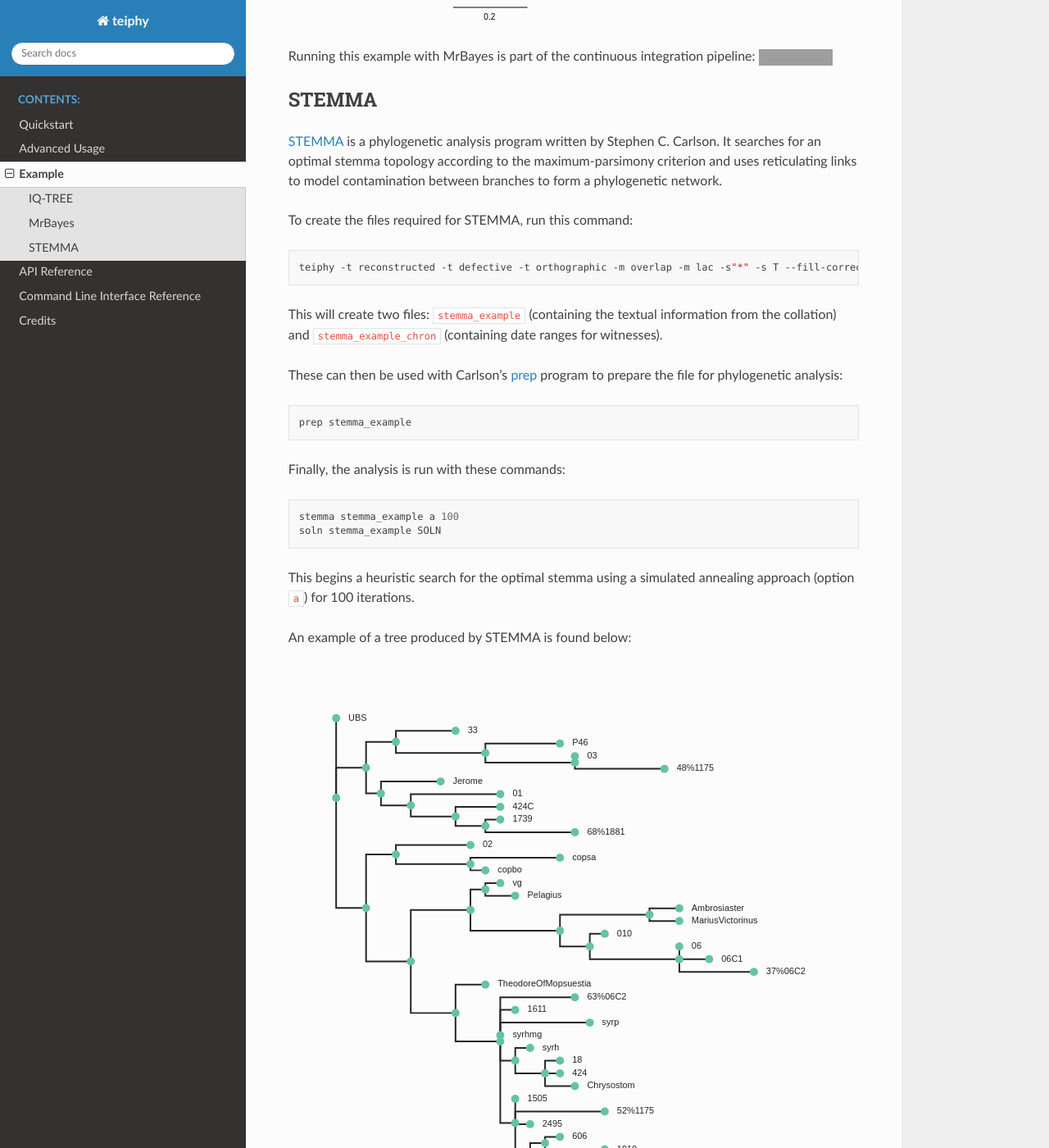
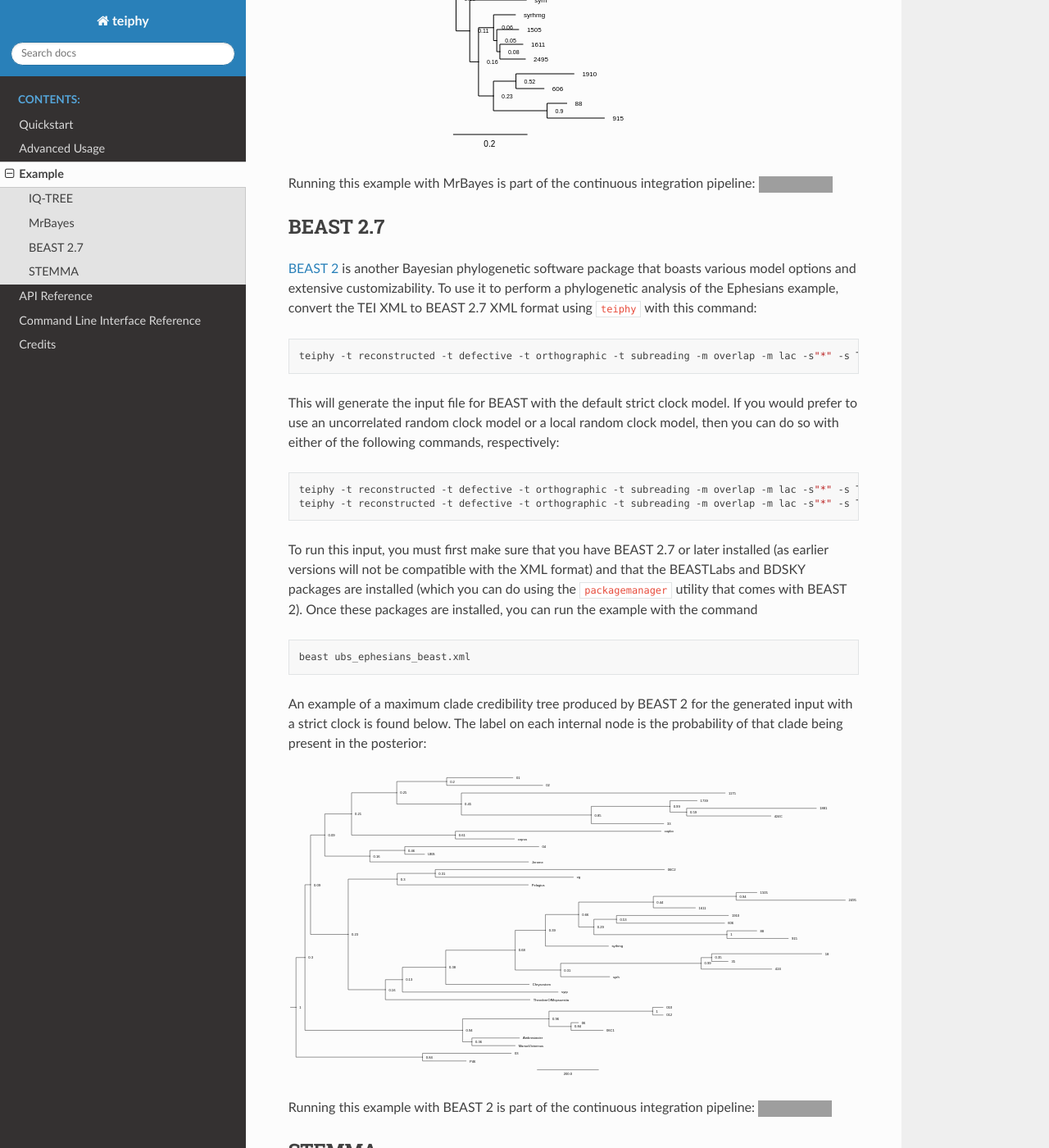
Before and after one commit to jjmccollum/teiphy, a Sphinx documentation site: the page built from docs/example.rst, in a window 1280 px wide and 1400 px high, scrolled down 3940 px. Shown: the whole window at 82% size. Built offline with Sphinx 7.4.7 and the Read the Docs theme 2.0.0, drawn with Linux system fonts in a browser that asks for light colours; pages that are not in the unit, such as notebooks, are missing from menus; some of the changed text lies outside the part shown; grey boxes are pictures that could not be loaded.

Commit message:
:abc: Finished updating documentation for latest features

```diff
--- a/docs/advanced.rst
+++ b/docs/advanced.rst
@@ -186,15 +186,40 @@ attribute.
 For NEXUS output, the character states for each witness are encoded using
 ``StatesFormat=StatesPresent`` by default, meaning that each non-missing character is
 represented by a single symbol or by a set of symbols between braces (in the case of ambiguous readings).
-But if you want to encode the character states for each witness using ``StatesFormat=Frequency``,
+An example of this encoding is the following: ``P46 1003110?001011000200100001000100001{01}0100``.
+This setting produces more compact outputs and is the expected states format for PAUP* and most other programs.
+The downside is that it cannot accommodate degrees of certainty in ambiguous readings.
+
+If you want your NEXUS output to contain the character states for each witness using ``StatesFormat=Frequency``,
 with each character represented by a vector of frequencies for each reading/state, you can do this with the ``--frequency`` option to ``teiphy``.
 For unambiguous readings, the corresponding state vector will have a value of 1 for a single
-reading/state; for simple ambiguous readings encoded as ``witDetail`` elements
+reading/state.
+For simple ambiguous readings encoded as ``witDetail`` elements
 with the potential readings specified in the ``@target`` attribute,
 the state vector will have a value of 1 for each specified reading/state;
 and for ``witDetail`` elements containing ``certainty``
 elements with varying ``@degree`` attributes,
 the ``@degree`` value for each specified reading will be copied to the state vector.
+With this setting in the NEXUS output, the sequence for witness P46 would look as follows:
+
+::
+
+    P46
+        (0:0.0000 1:1.0000)
+        (0:1.0000 1:0.0000 2:0.0000)
+        (0:1.0000 1:0.0000)
+        (0:0.0000 1:0.0000 2:0.0000 3:1.0000)
+        (0:0.0000 1:1.0000)
+        (0:0.0000 1:1.0000)
+        (0:1.0000 1:0.0000 2:0.0000 3:0.0000)
+        ?
+        (0:1.0000 1:0.0000 2:0.0000 3:0.0000 4:0.0000 5:0.0000)
+        ...
+        (0:0.0148 1:0.9852)
+        (0:1.0000 1:0.0000)
+        (0:0.0000 1:1.0000)
+        (0:1.0000 1:0.0000)
+        (0:1.0000 1:0.0000)
 
 For current phylogenetic software that accepts NEXUS input, the ``StatesFormat=Frequency`` setting is not supported,
 so for most output formats, ``witDetail`` elements containing ``certainty``
@@ -203,7 +228,8 @@ with a 1 for every reading covered by a ``certainty`` element.
 For formats that do not even support ambiguities with specified target states,
 ambiguous ``witDetail`` elements, with or without ``certainty`` elements,
 will be mapped to missing states (i.e., the ``?`` symbol).
-At this time, only BEAST 2 supports tip likelihoods, so ``certainty`` values are preserved in BEAST 2.7 XML outputs.
+For NEXUS outputs with the default ``StatesPresent`` encoding, you can also include the ``--ambiguous-as-missing`` flag if you want to coerce all ambiguous states to be encoded as missing states.
+Since BEAST 2 supports tip likelihoods, ``certainty`` values are preserved in BEAST 2.7 XML outputs by default.
 
 Lacunae and Other Missing Data
 ------------------------------
@@ -421,15 +447,19 @@ as in the following examples:
 
 As part of the Bayesian phylogenetic analysis, the distributions of the tip dates for witnesses with date ranges will also be estimated.
 
+Tip dates are also used by ``teiphy`` in converting TEI XML to inputs to the STEMMA program, as STEMMA uses date ranges to constrain the relationships between witnesses that it will consider.
+
 Root Frequencies and Substitution Models
 ----------------------------------------
 
 Since BEAST's XML input format supports phylogenetic analogues of intrinsic probabilities
-(i.e., probabilities of certain readings being authorial)
-and transcriptional probabilities (i.e., probabilities of scribes and readers changing some readings into others)
+(i.e., the probability that a given reading is authorial)
+and transcriptional probability (i.e., the probability that one reading would give rise to another according to common mechanisms of scribal error or innovation)
 in the forms of root frequencies at variation units
 and rate variables used in the substitution models of variation units,
 ``teiphy`` can map TEI XML encodings of these judgments to the appropriate elements in BEAST 2.7 XML.
+
+To encode intrinsic probabilities in a consistent and rigorous way, you can define discrete odds categories with fixed values as analytic tags using code like the following:
 
 .. code:: xml
 
@@ -459,6 +489,9 @@ and rate variables used in the substitution models of variation units,
         </interp>
     </interpGrp>
 
+The specified odds values are defined in the ``@degree`` attributes of ``certainty`` elements.
+These categories can be used to define the relative probabilities of variant readings in a given variation unit under a ``note`` element in that unit using ``relation`` elements as follows:
+
 .. code:: xml
 
     <listRelation type="intrinsic">
@@ -466,6 +499,12 @@ and rate variables used in the substitution models of variation units,
         <relation active="2" passive="3" ana="#EqualRating"/>
         <relation active="3" passive="4" ana="#EqualRating"/>
     </listRelation>
+
+In terms of the analytic categories defined above, this list of ``relation`` elements indicates that reading 1 is nineteen times more likely to be authorial than reading 2, and readings 2 and 3 are equally likely.
+This results in root frequencies of 0.9048, 0.0476, and 0.0476.
+If no such set of relations is specified, then the root frequencies are set according to a uniform distribution by default.
+
+If you wish to incorporate transcriptional probabilities for different classes of scribal changes into your analysis, you may do so by defining analytic tags for rate parameters as follows:
 
 .. code:: xml
 
@@ -504,6 +543,12 @@ and rate variables used in the substitution models of variation units,
         </interp>
     </interpGrp>
 
+If you wish to specify fixed rates for these transcriptional change classes, then you can do so using ``certainty`` elements
+as in the definitions of the intrinsic odds categories above.
+Any classes without fixed rates will have their rates estimated as part of the phylogenetic model.
+Transitions between different readings in a given variation unit can then be categorized with one or more of these tags in a ``note`` element in that unit
+(parallel to the ``listRelation`` used to encode the intrinsic probabilities of the readings) as follows:
+
 .. code:: xml
 
     <listRelation type="transcriptional">
@@ -515,6 +560,16 @@ and rate variables used in the substitution models of variation units,
         <relation active="1 2 4" passive="3" ana="#Byz"/>
     </listRelation>
 
+To allow for more succinct encodings of transitions, multiple possible source and target readings can be specified in the ``@active`` and ``@passive`` attributes of a ``relation`` element,
+and more than one analytic tag can be specified in the ``@ana`` attribute;
+thus, ``<relation active="1 2 3" passive="4" ana="#Harm"/>`` indicates that reading 1, 2, or 3 could give rise to reading 4 by harmonization,
+``<relation active="1" passive="2 3 4" ana="#Clar"/>`` indicates that reading 1 could give rise to reading 2, 3, or 4 by clarification,
+and ``<relation active="2" passive="3" ana="#Clar #Harm"/>`` indicates that reading 2 could give to reading 3 by clarification or harmonization.
+When these transitions are tagged in this way, ``teiphy`` will map them to the off-diagonal entries of the substitution matrix for this variation unit,
+summing multiple rates if more than one tag is specified for a transition.
+All transitions not covered by a ``relation`` element (e.g., a transition from reading 3 to reading 1, which is not covered in the example above) will be assigned the "default" rate of 1.
+Accordingly, if no ``listRelation`` for transcriptional change categories is specified at all, then the substitution model for a variation unit with *k* substantive readings will default to the Lewis Mk model.
+
 Supported Output Formats and Options
 ------------------------------------
 
@@ -522,39 +577,12 @@ You can specify a preferred output format for the conversion explicitly with the
 Supported options include ``nexus``, ``hennig86``, ``phylip`` (note that the relaxed version of this format used by RAxML, which has better support for multi-state characters, is used rather than the strict version), ``fasta``, ``xml`` (specifically, the flavor of XML read by BEAST 2.7), ``csv``, ``tsv``, ``excel`` (note that only ``.xlsx`` format is supported), and ``stemma``.
 If you do not supply a ``--format`` argument, then ``teiphy`` will attempt to infer the correct format from the file extension of the output file name.
 
+By default, ``teiphy`` includes constant characters (i.e., variation units where all witnesses attest to the same substantive reading) in its outputs.
+If you wish to exclude these from your analysis (as is the case if you want to use ascertainment bias correction in your phylogenetic software), then you can do so by specifying the ``--drop-constant`` flag.
+
 For ``nexus`` outputs, the ``CharStateLabels`` block (which provides human-readable labels for variation units and readings) is included in the output file by default, but you can disable it by specifying the ``--no-labels`` flag.
 This is necessary if you intend to pass your NEXUS-formatted data to phylogenetic programs like MrBayes that do not recognize this block.
 Note that all reading labels will be slugified so that all characters (e.g., Greek characters) are converted to ASCII characters and spaces and other punctuation marks are replaced by underscores; this is to conformance with the recommendations for the NEXUS format.
-
-For ``nexus`` outputs, the output uses the ``StatesFormat=StatesPresent`` encoding option by default.
-With this setting, witness character states are encoded as a series of single symbols for unambiguous readings and multi-state symbols in braces representing ambiguous readings
-(e.g., ``P46 1003110?001011000200100001000100001{01}0100``).
-This setting produces more compact outputs and is the expected states format for PAUP*.
-The downside is that it cannot accommodate degrees of certainty in ambiguous readings.
-If you wish to capture unequal degrees of certainty more precisely, then you can also include the ``--frequency`` flag,
-which will use the ``StatesFormat=Frequency`` setting in the NEXUS output and encode reading states as frequency vectors:
-
-::
-
-    P46
-        (0:0.0000 1:1.0000)
-        (0:1.0000 1:0.0000 2:0.0000)
-        (0:1.0000 1:0.0000)
-        (0:0.0000 1:0.0000 2:0.0000 3:1.0000)
-        (0:0.0000 1:1.0000)
-        (0:0.0000 1:1.0000)
-        (0:1.0000 1:0.0000 2:0.0000 3:0.0000)
-        ?
-        (0:1.0000 1:0.0000 2:0.0000 3:0.0000 4:0.0000 5:0.0000)
-        ...
-        (0:0.0148 1:0.9852)
-        (0:1.0000 1:0.0000)
-        (0:0.0000 1:1.0000)
-        (0:1.0000 1:0.0000)
-        (0:1.0000 1:0.0000)
-
-For ``nexus`` outputs with the default ``StatesPresent`` encoding, you can also include the ``--ambiguous-as-missing`` flag if you want to treat all ambiguous states as missing states.
-If your NEXUS-formatted output is to be used by a phylogenetic software that ignores or does not recognize ambiguous states, you may want or need to use this option.
 
 Note that for the ``nexus``, ``hennig86``, ``phylip``, and ``fasta`` output formats, only up to 32 states (represented by the symbols 0-9 and a-v) are supported at this time.
 This is a requirement for Hennig86 format, and some phylogenetic programs that use these formats (such as IQTREE and RAxML) do not support symbols outside of the basic 36 alphanumeric characters or a 32-character alphabet at this time.
--- a/docs/example.rst
+++ b/docs/example.rst
@@ -65,15 +65,26 @@ convert the TEI XML to NEXUS format using ``teiphy`` with the command
 
 .. code:: bash
 
-    teiphy -t reconstructed -t defective -t orthographic -m overlap -m lac -s"*" -s T --fill-correctors example/ubs_ephesians.xml ubs_ephesians-iqtree.nexus
+    teiphy -t reconstructed -t defective -t orthographic -m overlap -m lac -s"*" -s T --fill-correctors example/ubs_ephesians.xml ubs_ephesians_iqtree.nexus
 
 This file can then be run in IQ-TREE with the following command:
 
 .. code:: bash
 
-    iqtree -s ubs_ephesians-iqtree.nexus -m MK+ASC -bb 1000
+    iqtree -s ubs_ephesians_iqtree.nexus -m MK -bb 1000
 
-This uses the Lewis Mk substitution model with ascertainment bias correction and with 1000 bootstrap replicates.
+This uses the Lewis Mk substitution model (without ascertainment bias correction) and with 1000 bootstrap replicates.
+If you wish to use ascertainment bias correction, then you must first exclude constant sites from the output as follows:
+
+.. code:: bash
+
+    teiphy -t reconstructed -t defective -t orthographic -m overlap -m lac -s"*" -s T --drop-constant --fill-correctors example/ubs_ephesians.xml ubs_ephesians_iqtree.nexus
+
+This file can then be run in IQ-TREE with ascertainment bias correction using the following command:
+
+.. code:: bash
+
+    iqtree -s ubs_ephesians_iqtree.nexus -m MK+ASC -bb 1000
 
 An example of a tree produced by IQ-TREE is found below:
 
@@ -90,36 +101,67 @@ convert the TEI XML to NEXUS format using ``teiphy`` with this command:
 
 .. code:: bash
 
-    teiphy -t reconstructed -t defective -t orthographic -m overlap -m lac -s"*" -s T --fill-correctors --no-labels example/ubs_ephesians.xml ubs_ephesians-mrbayes.nexus
+    teiphy -t reconstructed -t defective -t orthographic -m overlap -m lac -s"*" -s T --fill-correctors --no-labels example/ubs_ephesians.xml ubs_ephesians_mrbayes.nexus
 
 .. note::
 
     MrBayes requires the ``--no-labels`` flag.
 
+This will generate the input file for MrBayes with the default strict clock model.
+If you would prefer to use an uncorrelated (independent gamma rate) clock model, then you can do so with the following command:
+
+.. code:: bash
+
+    teiphy -t reconstructed -t defective -t orthographic -m overlap -m lac -s"*" -s T --fill-correctors --no-labels --clock uncorrelated example/ubs_ephesians.xml ubs_ephesians_mrbayes.nexus
+
 This file can then be read into MrBayes as follows:
 
 .. code:: bash
 
-    mb -i ubs_ephesians-mrbayes.nexus
-
-The ``-i`` flag will open the MrBayes interactive shell after the input has been validated.
-To run the analysis from there, enter the command
-
-.. code:: bash
-
-    mcmc
-
-This will run the analysis for several minutes, after which it will prompt you if you want to continue the analyis.
-At this point, the variance should be low enough that you can enter ``no`` and exit the interactive shell by entering ``quit``.
+    mb ubs_ephesians_mrbayes.nexus
 
 More settings can be added manually to the NEXUS file to control the Bayesian analysis as described in the `MrBayes manual <https://github.com/NBISweden/MrBayes/blob/develop/doc/manual/Manual_MrBayes_v3.2.pdf>`_.
 
-An example of a maximum clade credibility tree produced by MrBayes is found below.
+An example of a maximum clade credibility tree produced by MrBayes for the generated input with a strict clock is found below.
 The label on each internal node is the probability of that clade being present in the posterior:
 
 .. image:: https://raw.githubusercontent.com/jjmccollum/teiphy/main/docs/img/mrbayes.svg
 
 Running this example with MrBayes is part of the continuous integration pipeline: |mrbayes badge|
+
+BEAST 2.7
+=========
+
+`BEAST 2 <http://www.beast2.org/>`_ is another Bayesian phylogenetic software package that boasts various model options and extensive customizability.
+To use it to perform a phylogenetic analysis of the Ephesians example,
+convert the TEI XML to BEAST 2.7 XML format using ``teiphy`` with this command:
+
+.. code:: bash
+
+    teiphy -t reconstructed -t defective -t orthographic -t subreading -m overlap -m lac -s"*" -s T --fill-correctors example/ubs_ephesians.xml ubs_ephesians_beast.xml
+
+This will generate the input file for BEAST with the default strict clock model.
+If you would prefer to use an uncorrelated random clock model or a local random clock model, then you can do so with either of the following commands, respectively:
+
+.. code:: bash
+
+    teiphy -t reconstructed -t defective -t orthographic -t subreading -m overlap -m lac -s"*" -s T --fill-correctors --clock uncorrelated example/ubs_ephesians.xml ubs_ephesians_beast.xml
+    teiphy -t reconstructed -t defective -t orthographic -t subreading -m overlap -m lac -s"*" -s T --fill-correctors --clock local example/ubs_ephesians.xml ubs_ephesians_beast.xml
+
+To run this input, you must first make sure that you have BEAST 2.7 or later installed (as earlier versions will not be compatible with the XML format)
+and that the BEASTLabs and BDSKY packages are installed (which you can do using the ``packagemanager`` utility that comes with BEAST 2).
+Once these packages are installed, you can run the example with the command
+
+.. code:: bash
+
+    beast ubs_ephesians_beast.xml
+
+An example of a maximum clade credibility tree produced by BEAST 2 for the generated input with a strict clock is found below.
+The label on each internal node is the probability of that clade being present in the posterior:
+
+.. image:: https://raw.githubusercontent.com/jjmccollum/teiphy/main/docs/img/beast.svg
+
+Running this example with BEAST 2 is part of the continuous integration pipeline: |beast badge|
 
 STEMMA
 =======
@@ -167,5 +209,8 @@ Running this example with STEMMA is part of the continuous integration pipeline:
 .. |mrbayes badge| image:: https://github.com/jjmccollum/teiphy/actions/workflows/mrbayes.yml/badge.svg
     :target: https://github.com/jjmccollum/teiphy/actions/workflows/mrbayes.yml
 
+.. |beast badge| image:: https://github.com/jjmccollum/teiphy/actions/workflows/beast.yml/badge.svg
+    :target: https://github.com/jjmccollum/teiphy/actions/workflows/beast.yml
+
 .. |stemma badge| image:: https://github.com/jjmccollum/teiphy/actions/workflows/stemma.yml/badge.svg
     :target: https://github.com/jjmccollum/teiphy/actions/workflows/stemma.yml
```
Also changed, not shown: other parts of docs/example.rst (+1 -1 lines), docs/img/beast.svg (added).
